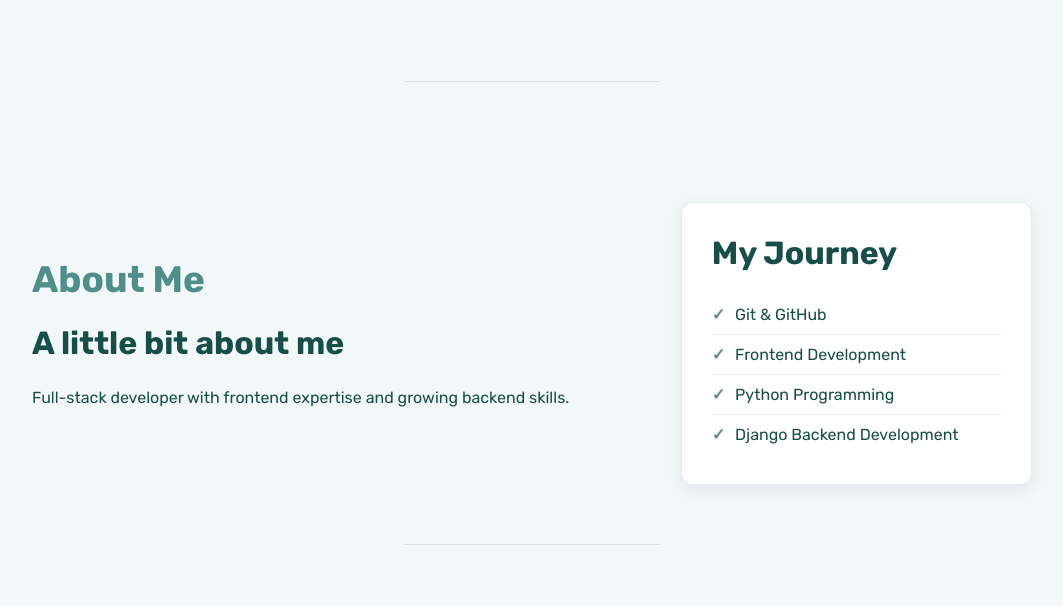
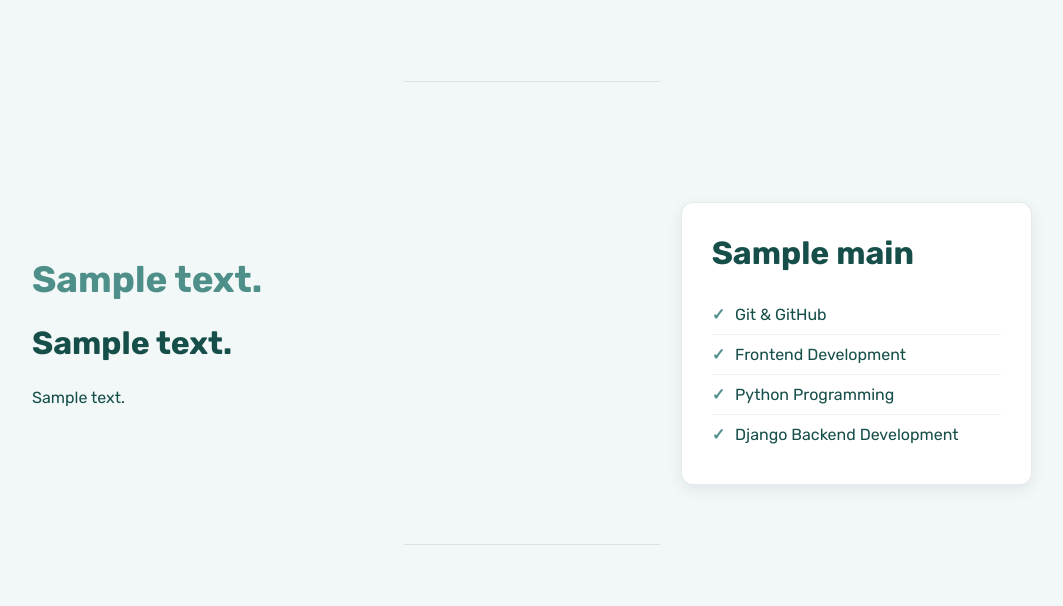
Before and after one commit to zibanoori/fullPortfo, a Django app: page / in a window 1280 px wide. Shown: the part 553-1159 px from the top of the page, without its empty margins (108-1171 px from the left). Run offline with Django 5.2, Linux system fonts and the light colour scheme; tables that the repository leaves empty hold one stand-in row (values such as "Sample post"); grey boxes marked "Sample" are stand-in pictures.

Commit message:
Make About section content dynamic from Main model

```diff
--- a/template/index.html
+++ b/template/index.html
@@ -71,17 +71,12 @@
       <section id="about" class="about">
         <div class="container">
           <div class="about-content">
-            <p class="section-label">About Me</p>
-
-            <h2 class="section-title">A little bit about me</h2>
-
-            <p class="about-text">
-              Full-stack developer with frontend expertise and growing backend
-              skills.
-            </p>
+            <p class="section-label">{{ details.about_label }}</p>
+            <h2 class="section-title">{{ details.about_title }}</h2>
+            <p class="about-text">{{ details.about_text }}</p>
           </div>
           <div class="about-info">
-            <h3>My Journey</h3>
+            <h3>{{ details.journey_title }}</h3>
             <ul>
               <li>Git & GitHub</li>
               <li>Frontend Development</li>
```
Also changed, not shown: main/migrations/0008_skill.py (added), main/migrations/0009_skill_skills_description_skill_skills_title.py (added), main/migrations/0010_alter_skill_skills_description.py (added), main/migrations/0011_remove_skill_skills_description_and_more.py (added).
